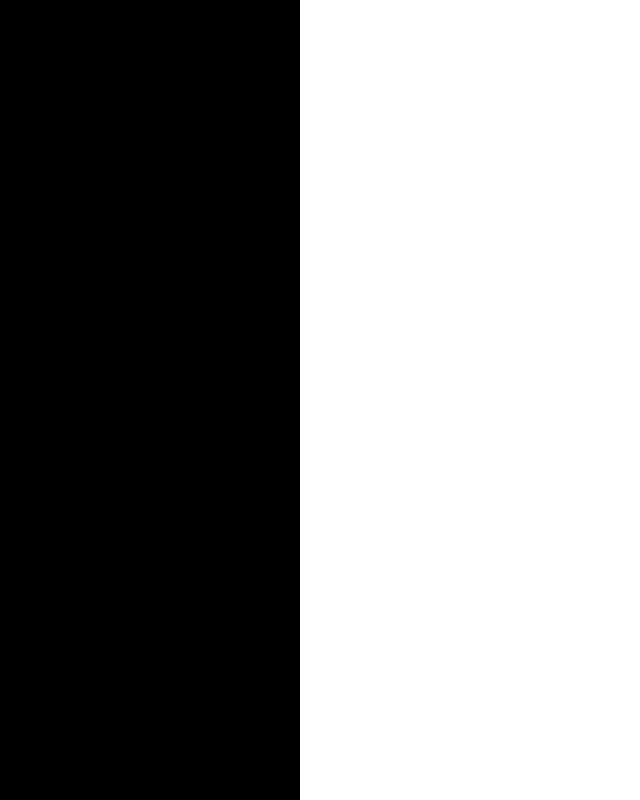
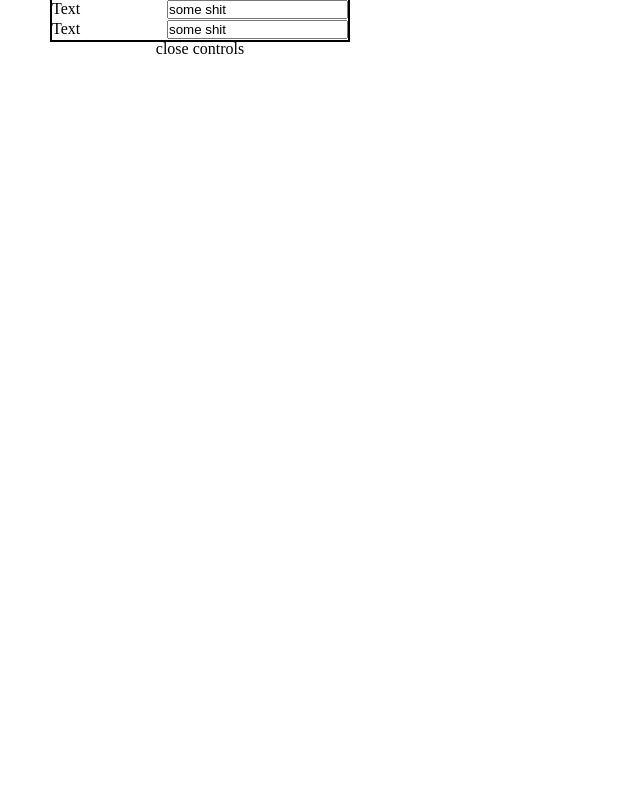
Before and after one commit to pizza3/react-gui-controller, a React app: page / in a window 1280 px wide. Shown: the whole page, without its empty margins (0-640 px from the left). Built offline with nearby package versions, Linux system fonts and the light colour scheme.

Commit message:
added eslint and InputText component

```diff
--- a/package.json
+++ b/package.json
@@ -29,6 +29,8 @@
     "babel-preset-env": "^1.7.0",
     "babel-preset-react": "^6.24.1",
     "css-loader": "^0.28.11",
+    "eslint": "^4.19.1",
+    "eslint-plugin-react": "^7.8.2",
     "html-webpack-plugin": "^3.2.0",
     "style-loader": "^0.21.0",
     "webpack": "^4.10.2",
--- a/src/App.js
+++ b/src/App.js
@@ -1,12 +1,38 @@
 import React, {Component} from 'react';
 import ReactController from './components/ReactController';
+import InputText from './components/InputText';
 class App extends Component{
 
-    render(){
-        return(
-            <ReactController/>
-        )
-    }
+	constructor(props){
+		super(props);
+		this.state={
+			val:'some shit',
+			val2:'some shit'
+		};
+		this.handleInput=this.handleInput.bind(this);
+		this.handleInput2=this.handleInput2.bind(this);
+	}
+
+	handleInput(e){
+		this.setState({
+			val:e.target.value
+		});
+	}
+
+	handleInput2(e){
+		this.setState({
+			val2:e.target.value
+		});
+	}
+
+	render(){
+		return(
+			<ReactController>
+				<InputText val={this.state.val} onChange={this.handleInput}/>
+				<InputText val={this.state.val2} onChange={this.handleInput2}/>
+			</ReactController>
+		);
+	}
 }
 
 export default App;
--- /dev/null
+++ b/src/components/InputText.js
@@ -0,0 +1,28 @@
+import React from 'react';
+
+const style={
+	'position':'relative',
+	'width':'100%',
+	'height':'20px',
+};
+
+const label={
+	'position':'relative',
+	'float':'left',
+};
+
+const input={
+	'position':'relative',
+	'float':'right',
+};
+
+const InputText =(props)=>{
+	return(
+		<div id='input-text' style={style}>
+			<div style={label}>Text</div>
+			<input type='text' style={input} value={props.val} onChange={props.onChange} />
+		</div>
+	);
+};
+
+export default InputText;
--- a/src/components/ReactController.js
+++ b/src/components/ReactController.js
@@ -5,20 +5,34 @@ class ReactController extends Component{
 	constructor(props){
 		super(props);
 		this.state={
-
-        }
+		};
 	}
 
 	render(){
-        let style={
-            "position":"fixed",
-            "width":"300px",
-            "height":"100vh",
-            "background":"#000"
-        }
+		const style={
+			'position':'fixed',
+			'width':'300px',
+			'height':'auto',
+			'background':'#fff',
+			'borderBottom':'2px solid #000',
+			'borderLeft':'2px solid #000',
+			'borderRight':'2px solid #000',
+			'left':'50px'
+		};
+
+		const style2={
+			'position':'absolute',
+			'width':'100%',
+			'height':'20px',
+			'textAlign':'center'
+		};
+
 		return(
-            <div id='controller-body' style={style}></div>
-        )
+			<div id='controller-body' style={style}>
+				{this.props.children}
+				<div style={style2}>close controls</div>
+			</div>
+		);
 	}
 }
 
--- a/src/index.html
+++ b/src/index.html
@@ -6,8 +6,6 @@
     <meta http-equiv="X-UA-Compatible" content="IE=edge">
     <title>Page Title</title>
     <meta name="viewport" content="width=device-width, initial-scale=1">
-    <!-- <link rel="stylesheet" type="text/css" media="screen" href="main.css" /> -->
-    <!-- <script src="main.js"></script> -->
     <style>
         * {
             margin: 0;
```
Also changed, not shown: .eslintrc.js (added), 1 other file (tests, documents, lock files or other folders). Lines whose indentation alone changed are shown as unchanged.
